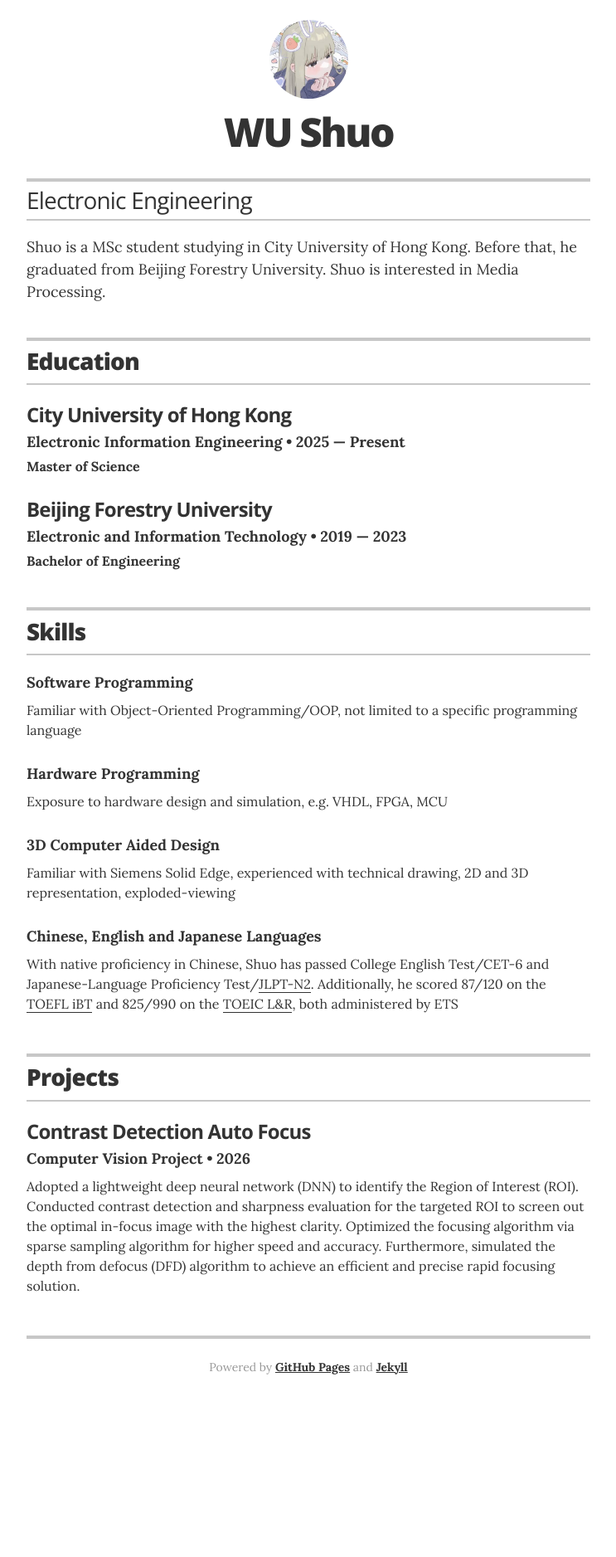
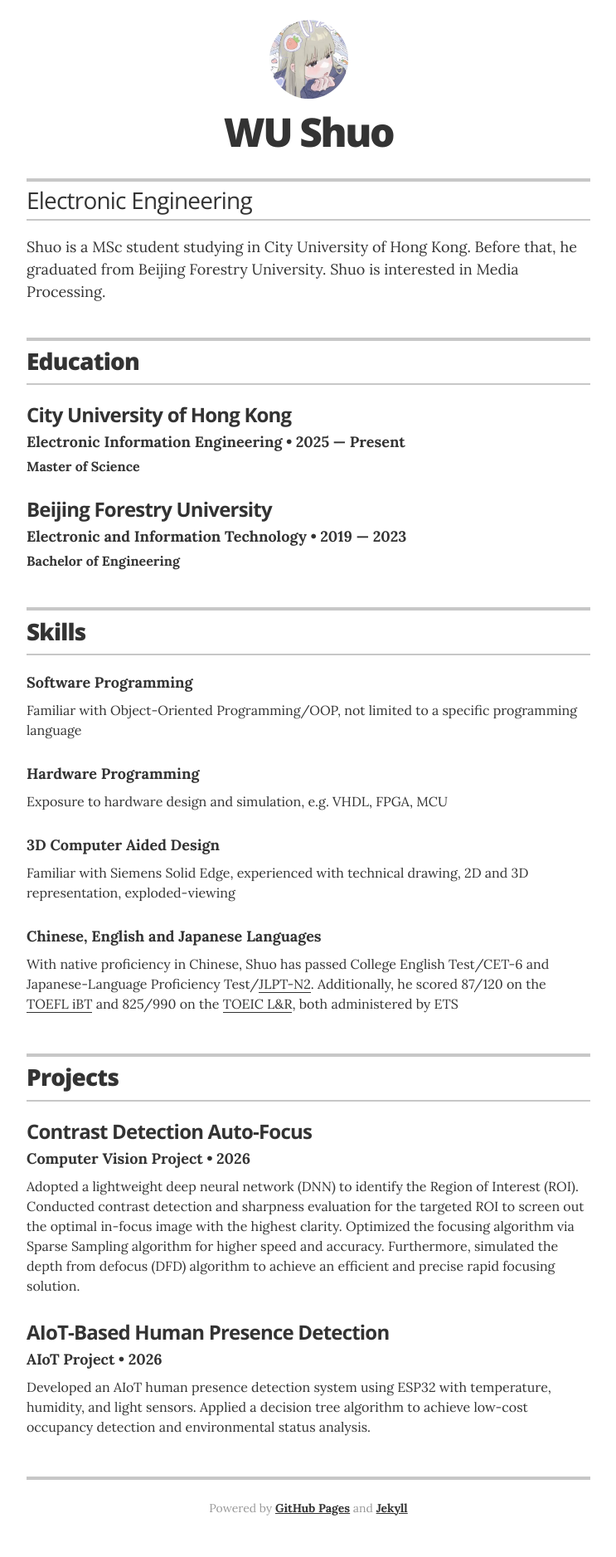
Before and after one commit to d3vzahvv/cv, a Jekyll site: the page built from index.html, in a window 1280 px wide. Shown: the whole page at 83% size, without its empty margins (268-1011 px from the left). Built offline with Jekyll 4.4.1, drawn with Linux system fonts in a browser that asks for light colours; before the commit the page ends 1707 px from its top, so only the background shows below that.

Commit message:
Update Projects

```diff
--- a/_data/projects.yml
+++ b/_data/projects.yml
@@ -2,8 +2,15 @@
 # uncomment the urls if you wish to display them, and add your own URL
 
 # CV Project
-- project: Contrast Detection Auto Focus
+- project: Contrast Detection Auto-Focus
   role: Computer Vision Project
   duration: 2026
   # url: "#"
-  description: Adopted a lightweight deep neural network (DNN) to identify the Region of Interest (ROI). Conducted contrast detection and sharpness evaluation for the targeted ROI to screen out the optimal in-focus image with the highest clarity. Optimized the focusing algorithm via sparse sampling algorithm for higher speed and accuracy. Furthermore, simulated the depth from defocus (DFD) algorithm to achieve an efficient and precise rapid focusing solution.
+  description: Adopted a lightweight deep neural network (DNN) to identify the Region of Interest (ROI). Conducted contrast detection and sharpness evaluation for the targeted ROI to screen out the optimal in-focus image with the highest clarity. Optimized the focusing algorithm via Sparse Sampling algorithm for higher speed and accuracy. Furthermore, simulated the depth from defocus (DFD) algorithm to achieve an efficient and precise rapid focusing solution.
+
+# AIoT Project
+- project:     AIoT-Based Human Presence Detection
+  role: AIoT Project
+  duration: 2026
+  # url: "#"
+  description: Developed an AIoT human presence detection system using ESP32 with temperature, humidity, and light sensors. Applied a decision tree algorithm to achieve low-cost occupancy detection and environmental status analysis.
```
